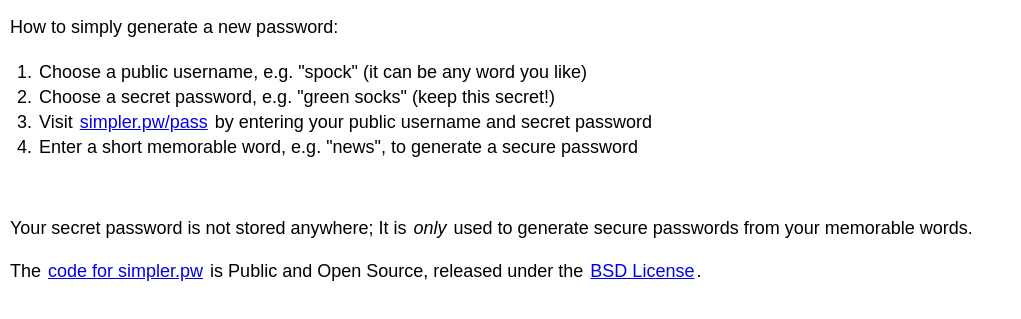
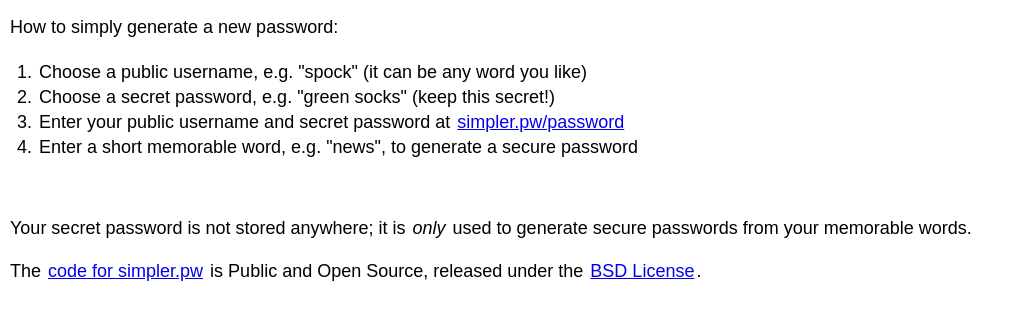
Before and after one commit to legendum/simpler.pw, a website: page web/index.html in a window 1280 px wide. Shown: the part 51-370 px from the top of the page, without its empty margins (0-1021 px from the left). Drawn offline with Linux system fonts and the light colour scheme.

Commit message:
Change the path from "pass" to "password" - easier to understand

```diff
--- a/web/index.html
+++ b/web/index.html
@@ -28,13 +28,13 @@
     <ol>
       <li>Choose a public username, e.g. "spock" (it can be any word you like)</li>
       <li>Choose a secret password, e.g. "green socks" (keep this secret!)</li>
-      <li>Visit <a href="/pass">simpler.pw/pass</a> by entering your public username and secret password</li>
+      <li>Enter your public username and secret password at <a href="/pass">simpler.pw/password</a></li>
       <li>Enter a short memorable word, e.g. "news", to generate a secure password</li>
     </ol>
 
     <br>
 
-    <p>Your secret password is not stored anywhere; It is <i>only</i> used to generate secure passwords from your memorable words.</p>
+    <p>Your secret password is not stored anywhere; it is <i>only</i> used to generate secure passwords from your memorable words.</p>
 
     <p>The <a href="https://github.com/hutchike/simpler.pw">code for simpler.pw</a> is Public and Open Source, released under the <a href="license.txt">BSD License</a>.</p>
   </body>
```
Also changed, not shown: simpler.js (+4 -4 lines), web/password/blank.html (renamed from web/pass/blank.html), web/password/index.html (renamed from web/pass/index.html).
